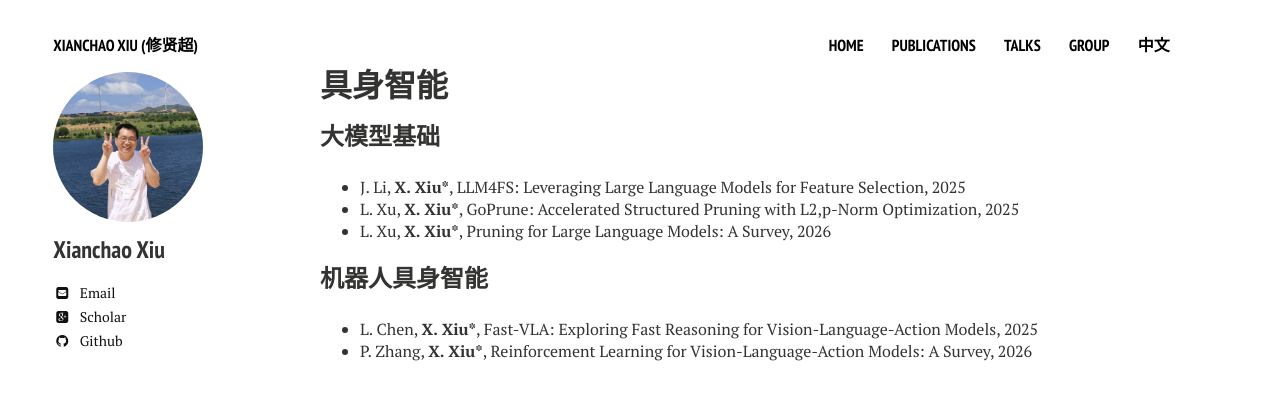
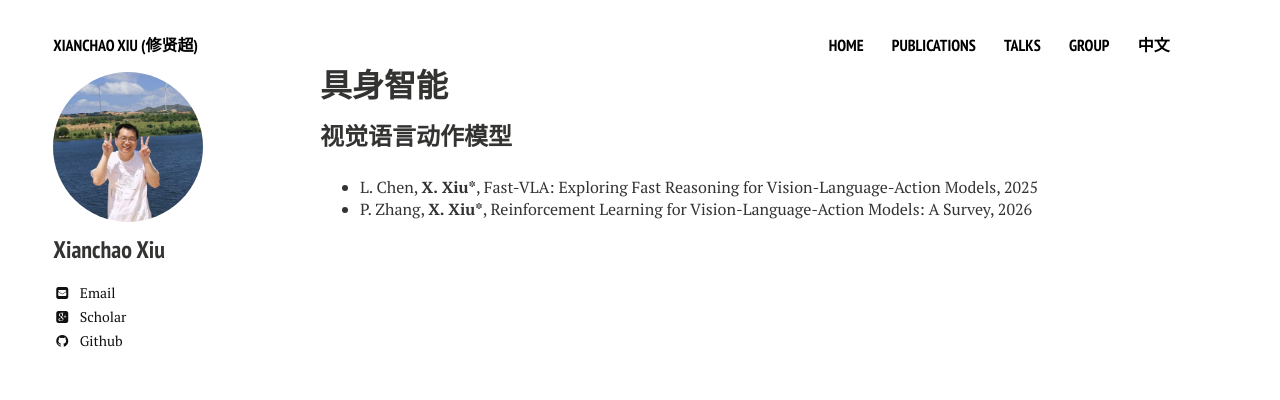
Before and after one commit to xianchaoxiu/xianchaoxiu.github.io, a Jekyll site: the page built from chinese/research/EAI/index.md, in a window 1280 px wide. Shown: the top 400 px of the page. Built offline with Jekyll 4.4.1, drawn with Linux system fonts in a browser that asks for light colours; nearby versions of some CDN libraries.

Commit message:
Update index.md

```diff
--- a/chinese/research/EAI/index.md
+++ b/chinese/research/EAI/index.md
@@ -6,12 +6,6 @@ share: false
 ---
 
 
-### 大模型基础
-* J. Li, <b>X. Xiu*</b>, LLM4FS: Leveraging Large Language Models for Feature Selection, 2025 <br>
-* L. Xu, <b>X. Xiu*</b>, GoPrune: Accelerated Structured Pruning with L2,p-Norm Optimization, 2025 <br>
-* L. Xu, <b>X. Xiu*</b>, Pruning for Large Language Models: A Survey, 2026 <br>
-
-
-### 机器人具身智能
+### 视觉语言动作模型
 * L. Chen, <b>X. Xiu*</b>, Fast-VLA: Exploring Fast Reasoning for Vision-Language-Action Models, 2025 <br>
 * P. Zhang, <b>X. Xiu*</b>, Reinforcement Learning for Vision-Language-Action Models: A Survey, 2026 <br>
```
